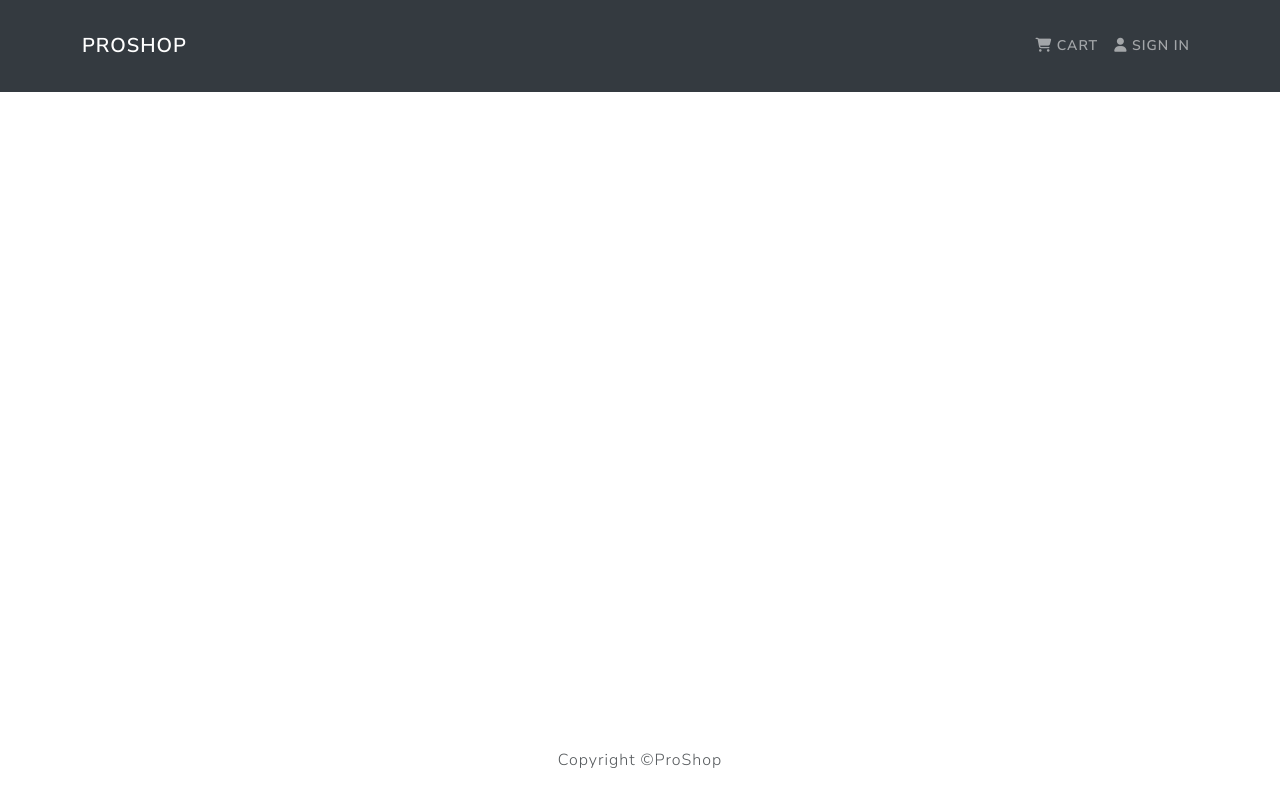
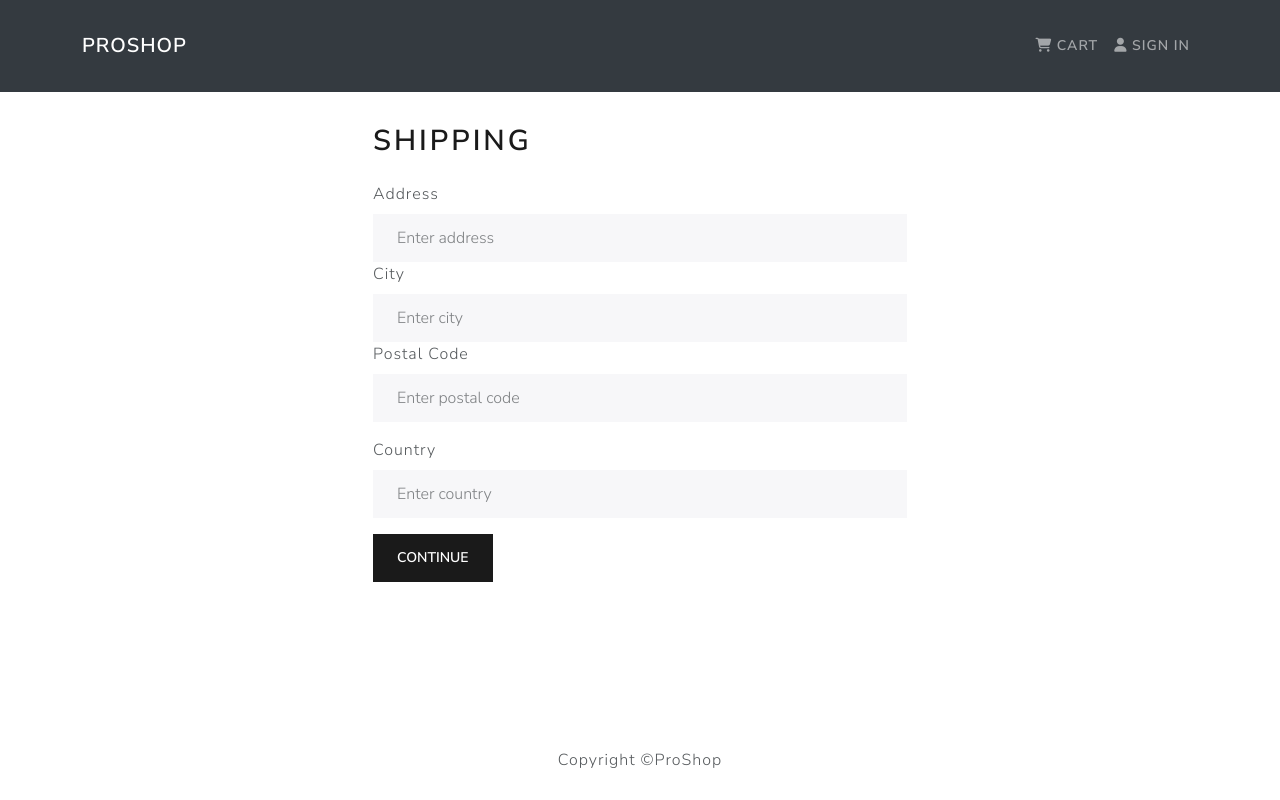
Before and after one commit to git-illite/proShop, a React (Create React App) app in the folder frontend/: page /shipping in a window 1280 px wide. Built offline with nearby package versions, Linux system fonts and the light colour scheme.

Commit message:
set up shippingScreen (actions,reducers,constants, etc.)

```diff
--- a/frontend/src/App.js
+++ b/frontend/src/App.js
@@ -9,6 +9,7 @@ import CartScreen from "./screens/CartScreen";
 import LoginScreen from "./screens/LoginScreen";
 import RegisterScreen from "./screens/RegisterScreen";
 import ProfileScreen from "./screens/ProfileScreen";
+import ShippingScreen from "./screens/ShippingScreen";
 const App = () => {
   return (
     <Router>
@@ -17,6 +18,7 @@ const App = () => {
         <Container>
           <Routes>
             <Route path="/login" Component={LoginScreen} />
+            <Route path="/shipping" Component={ShippingScreen} />
             <Route path="/register" Component={RegisterScreen} />
             <Route path="/profile" Component={ProfileScreen} />
             <Route path="/product/:id" Component={ProductScreen} />
--- a/frontend/src/actions/cartActions.js
+++ b/frontend/src/actions/cartActions.js
@@ -1,27 +1,39 @@
 import axios from "axios";
-import { CART_ADD_ITEM, CART_REMOVE_ITEM } from "../constants/cartConstants";
+import {
+  CART_ADD_ITEM,
+  CART_REMOVE_ITEM,
+  CART_SAVE_SHIPPING_ADDRESS,
+} from "../constants/cartConstants";
 
-export const addToCart = (id, qty) => async (dispatch,getState) => {
-    const { data } = await axios.get(`/api/products/${id}`)
+export const addToCart = (id, qty) => async (dispatch, getState) => {
+  const { data } = await axios.get(`/api/products/${id}`);
 
-    dispatch({
-        type:CART_ADD_ITEM,
-        payload:{
-            product:data._id,
-            name:data.name,
-            image:data.image,
-            price:data.price,
-            countInStock:data.countInStock,
-            qty:qty
-        }
-    })
-    localStorage.setItem('cartItems',JSON.stringify(getState().cart.cartItems))
+  dispatch({
+    type: CART_ADD_ITEM,
+    payload: {
+      product: data._id,
+      name: data.name,
+      image: data.image,
+      price: data.price,
+      countInStock: data.countInStock,
+      qty: qty,
+    },
+  });
+  localStorage.setItem("cartItems", JSON.stringify(getState().cart.cartItems));
 };
 
-export const removeFromCart = (id) => async(dispatch,getState)=>{
-    dispatch({
-        type:CART_REMOVE_ITEM,
-        payload: id
-    })
-    localStorage.setItem('cartItems',JSON.stringify(getState().cart.cartItems))
-}
+export const removeFromCart = (id) => (dispatch, getState) => {
+  dispatch({
+    type: CART_REMOVE_ITEM,
+    payload: id,
+  });
+  localStorage.setItem("cartItems", JSON.stringify(getState().cart.cartItems));
+};
+
+export const saveShippingAddress = (data) => (dispatch) => {
+  dispatch({
+    type: CART_SAVE_SHIPPING_ADDRESS,
+    payload: data,
+  });
+  localStorage.setItem("shippingAddress", JSON.stringify(data));
+};
--- a/frontend/src/constants/cartConstants.js
+++ b/frontend/src/constants/cartConstants.js
@@ -1,2 +1,3 @@
-export const CART_ADD_ITEM ='CART_ADD_ITEM'
-export const CART_REMOVE_ITEM ='CART_REMOVE_ITEM'
+export const CART_ADD_ITEM = "CART_ADD_ITEM";
+export const CART_REMOVE_ITEM = "CART_REMOVE_ITEM";
+export const CART_SAVE_SHIPPING_ADDRESS = "CART_SAVE_SHIPPING_ADDRESS";
--- a/frontend/src/reducers/cartReducers.js
+++ b/frontend/src/reducers/cartReducers.js
@@ -1,6 +1,13 @@
-import { CART_ADD_ITEM, CART_REMOVE_ITEM } from "../constants/cartConstants";
+import {
+  CART_ADD_ITEM,
+  CART_REMOVE_ITEM,
+  CART_SAVE_SHIPPING_ADDRESS,
+} from "../constants/cartConstants";
 
-export const cartReducer = (state = { cartItems: [] }, action) => {
+export const cartReducer = (
+  state = { cartItems: [], shippingAddress: {} },
+  action
+) => {
   switch (action.type) {
     case CART_ADD_ITEM:
       const item = action.payload;
@@ -20,11 +27,16 @@ export const cartReducer = (state = { cartItems: [] }, action) => {
           cartItems: [...state.cartItems, item],
         };
       }
-      case CART_REMOVE_ITEM:
-        return {
-          ...state,
-          cartItems: state.cartItems.filter(x=> x.product !== action.payload)
-        }
+    case CART_REMOVE_ITEM:
+      return {
+        ...state,
+        cartItems: state.cartItems.filter((x) => x.product !== action.payload),
+      };
+    case CART_SAVE_SHIPPING_ADDRESS:
+      return {
+        ...state,
+        shippingAddress: action.payload,
+      };
     default:
       return state;
   }
--- /dev/null
+++ b/frontend/src/screens/ShippingScreen.js
@@ -0,0 +1,77 @@
+import React, { useState } from "react";
+import { useNavigate } from "react-router-dom";
+import { Form, Button } from "react-bootstrap";
+import { useDispatch, useSelector } from "react-redux";
+import { FormContainer } from "../components/FormContainer.js";
+import { saveShippingAddress } from "../actions/cartActions.js";
+
+const ShippingScreen = () => {
+  const cart = useSelector((state) => state.cart);
+  const { shippingAddress } = cart;
+  const navigate = useNavigate();
+  const dispatch = useDispatch();
+  const [address, setAddress] = useState(shippingAddress.address);
+  const [city, setCity] = useState(shippingAddress.city);
+  const [postalCode, setPostalCode] = useState(shippingAddress.postalCode);
+  const [country, setCountry] = useState(shippingAddress.country);
+
+  const submitHandler = (e) => {
+    e.preventDefault();
+    //console.log("submit handler called in shipping screen");
+    dispatch(saveShippingAddress({ address, city, postalCode, country }));
+    navigate("/payment");
+  };
+
+  return (
+    <FormContainer>
+      <h1>Shipping</h1>
+      <Form onSubmit={submitHandler}>
+        <Form.Group controlId="address">
+          <Form.Label>Address</Form.Label>
+          <Form.Control
+            type="text"
+            placeholder="Enter address"
+            value={address || ""}
+            required
+            onChange={(e) => setAddress(e.target.value)}
+          ></Form.Control>
+        </Form.Group>
+        <Form.Group controlId="city">
+          <Form.Label>City</Form.Label>
+          <Form.Control
+            type="text"
+            placeholder="Enter city"
+            value={city || ""}
+            required
+            onChange={(e) => setCity(e.target.value)}
+          ></Form.Control>
+        </Form.Group>
+        <Form.Group controlId="postalCode">
+          <Form.Label>Postal Code</Form.Label>
+          <Form.Control
+            type="text"
+            placeholder="Enter postal code"
+            value={postalCode || ""}
+            required
+            onChange={(e) => setPostalCode(e.target.value)}
+          ></Form.Control>
+        </Form.Group>
+        <Form.Group className="py-3" controlId="country">
+          <Form.Label>Country</Form.Label>
+          <Form.Control
+            type="text"
+            placeholder="Enter country"
+            value={country || ""}
+            required
+            onChange={(e) => setCountry(e.target.value)}
+          ></Form.Control>
+        </Form.Group>{" "}
+        <Button type="submit" variant="primary">
+          Continue
+        </Button>
+      </Form>
+    </FormContainer>
+  );
+};
+
+export default ShippingScreen;
--- a/frontend/src/store.js
+++ b/frontend/src/store.js
@@ -8,16 +8,21 @@ import { composeWithDevTools } from "redux-devtools-extension";
 import { productListReducer } from "./reducers/productReducers";
 import { productDetailsReducer } from "./reducers/productReducers";
 import { cartReducer } from "./reducers/cartReducers";
-import { userDetailsReducer, userLoginReducer, userRegisterReducer, userUpdateProfileReducer } from "./reducers/userReducers";
+import {
+  userDetailsReducer,
+  userLoginReducer,
+  userRegisterReducer,
+  userUpdateProfileReducer,
+} from "./reducers/userReducers";
 
 const reducer = combineReducers({
   productList: productListReducer,
   productDetails: productDetailsReducer,
   cart: cartReducer,
   userLogin: userLoginReducer,
-  userRegister:userRegisterReducer,
-  userDetails:userDetailsReducer,
-  userUpdateProfile:userUpdateProfileReducer
+  userRegister: userRegisterReducer,
+  userDetails: userDetailsReducer,
+  userUpdateProfile: userUpdateProfileReducer,
 });
 
 const cartItemsFromStorage = localStorage.getItem("cartItems")
@@ -27,8 +32,16 @@ const cartItemsFromStorage = localStorage.getItem("cartItems")
 const userInfoFromStorage = localStorage.getItem("userInfo")
   ? JSON.parse(localStorage.getItem("userInfo"))
   : null;
+
+const shippingAddressFromStorage = localStorage.getItem("shippingAddress")
+  ? JSON.parse(localStorage.getItem("shippingAddress"))
+  : {}
+
 const initialState = {
-  cart: { cartItems: cartItemsFromStorage },
+  cart: {
+    cartItems: cartItemsFromStorage,
+    shippingAddress: shippingAddressFromStorage,
+  },
   userLogin: { userInfo: userInfoFromStorage },
 };
 const middleware = [thunk];
```
